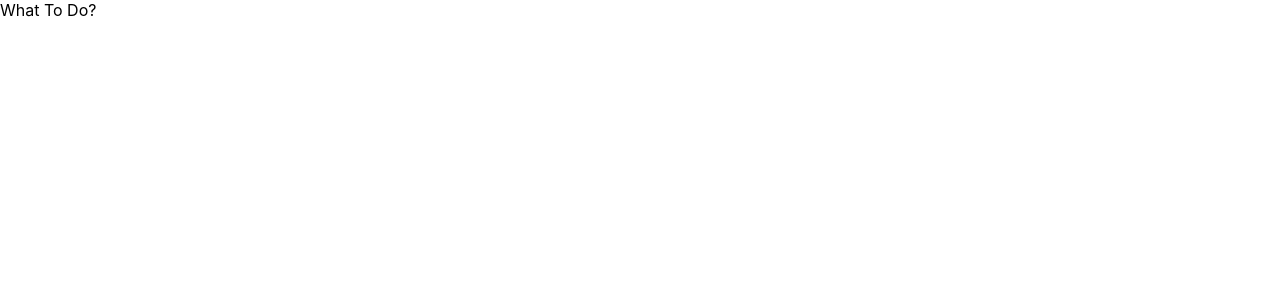
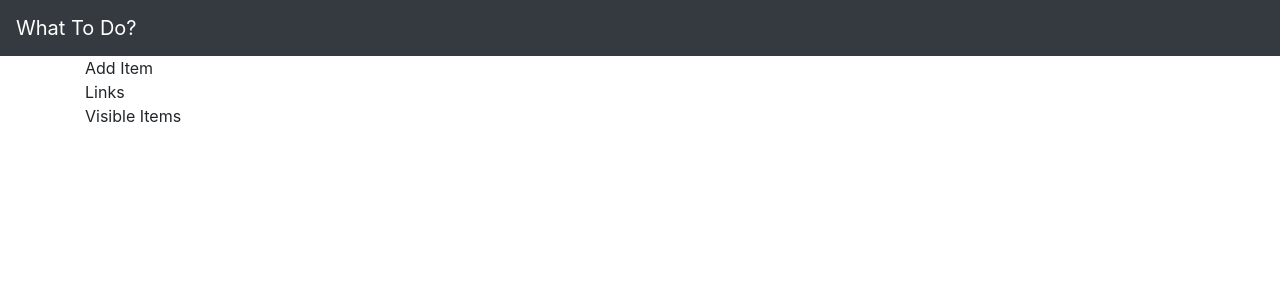
Before and after one commit to Jordan6271/bootcamp-project-week11, a React (Create React App) app in the folder what-to-do/: page / in a window 1280 px wide. Shown: the top 300 px of the page. Built offline with nearby package versions, Linux system fonts and the light colour scheme.

Commit message:
Create WhatToDo component on main page

```diff
--- a/what-to-do/src/App.js
+++ b/what-to-do/src/App.js
@@ -1,11 +1,12 @@
 import React from 'react';
 import './App.css';
+import WhatToDo from './WhatToDo/WhatToDo';
 
 class App extends React.Component {
   render() {
     return (
-      <div className="App">
-        What To Do?
+      <div className="app">
+        <WhatToDo />
       </div>
     );
   }
--- /dev/null
+++ b/what-to-do/src/WhatToDo/WhatToDo.js
@@ -0,0 +1,32 @@
+import React from 'react';
+import Navbar from 'react-bootstrap/Navbar';
+import Container from 'react-bootstrap/Container';
+import 'bootstrap/dist/css/bootstrap.min.css';
+
+class WhatToDo extends React.Component {
+    constructor(props) {
+        super(props)
+        this.state = {
+            todoItems: []
+        }
+    }
+
+  render() {
+    return (
+      <div className="todo-area">
+          <Navbar bg="dark" variant="dark">
+            <Navbar.Brand>
+              What To Do?
+            </Navbar.Brand>
+          </Navbar>
+          <Container>
+            Add Item <br />
+            Links <br />
+            Visible Items
+          </Container>
+      </div>
+    );
+  }
+}
+
+export default WhatToDo;
```
